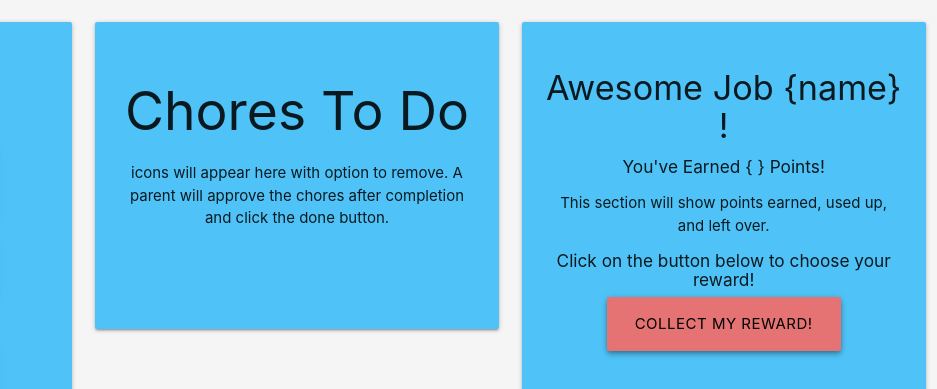
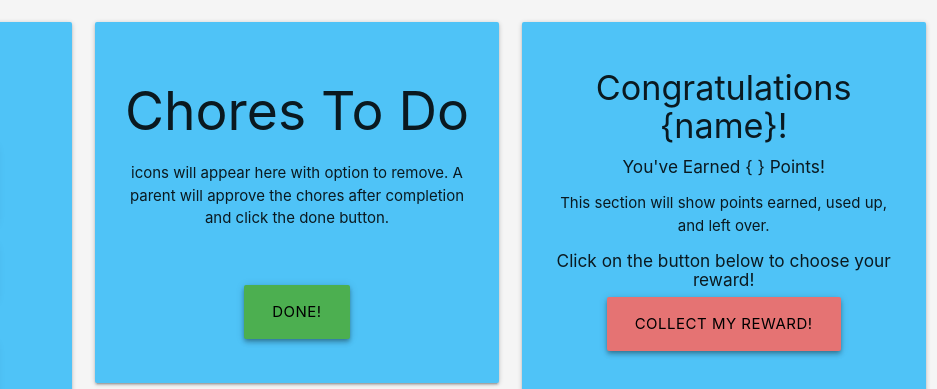
Before and after one commit to MauraSlavin/rewards, a plain HTML site: page public/child1.html in a window 1280 px wide. Shown: the part 159-548 px from the top of the page, 343-1280 px from the left. Drawn offline with nearby package versions, Linux system fonts and the light colour scheme; files that its build step writes are made by us from their sources.

Commit message:
added done button

```diff
--- a/public/child1.html
+++ b/public/child1.html
@@ -204,8 +204,8 @@
                         </div>
                     </div>
                     <div class="container">
-                        <div class="row">
-
+                        <div class="row center">
+                            <button class="btn btn-large green black-text waves-effect waves-light hoverable z-depth-2">Done!</button>
                         </div>
                     </div>
                 </div>
@@ -213,7 +213,7 @@
             <!--3rd column-->
             <div class="col s12 m4">
                 <div class="card-panel light-blue lighten-2">
-                    <h4>Awesome Job {name} !</h4>
+                    <h4>Congratulations {name}!</h4>
                     <h6>You've Earned { } Points!</h6>
 
                     <p>This section will show points earned, used up, and left over.</p>
```
Also changed, not shown: public/child2.html (+3 -3 lines), public/index.html (+3 -3 lines).
